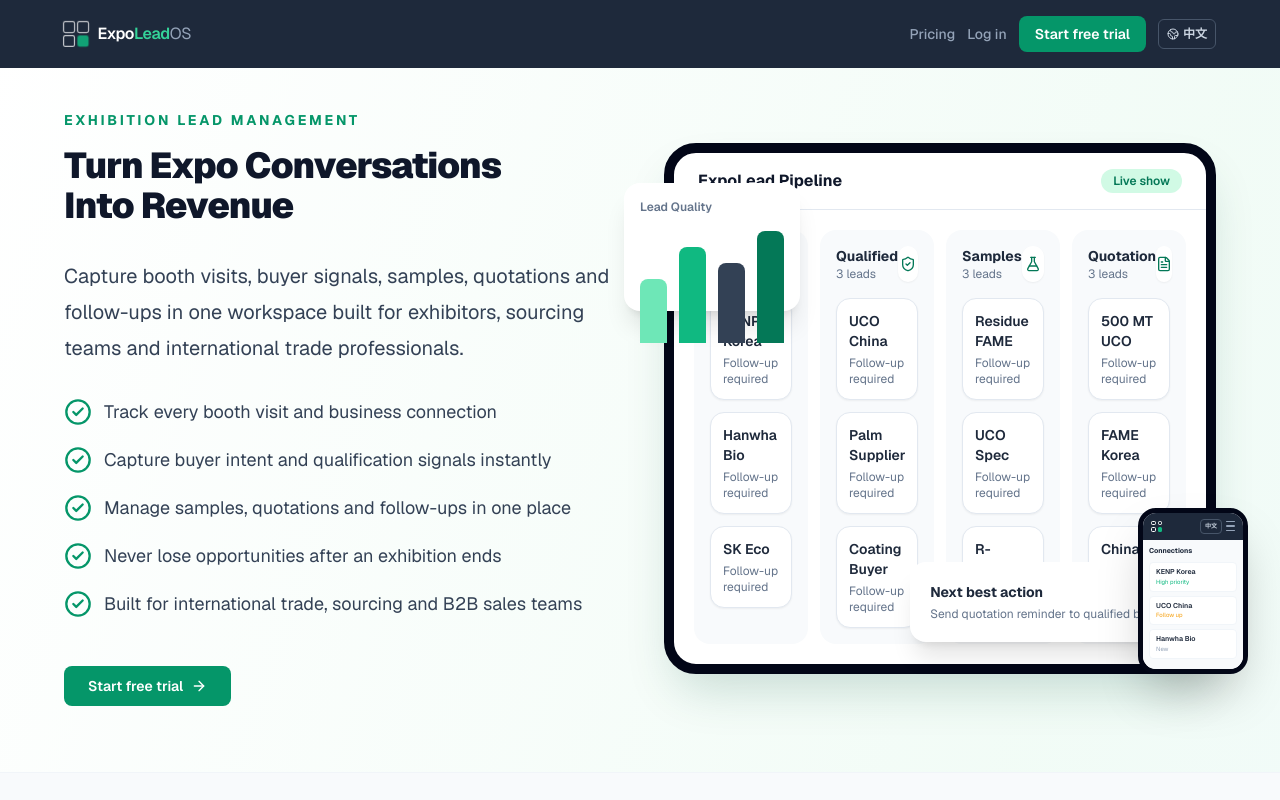
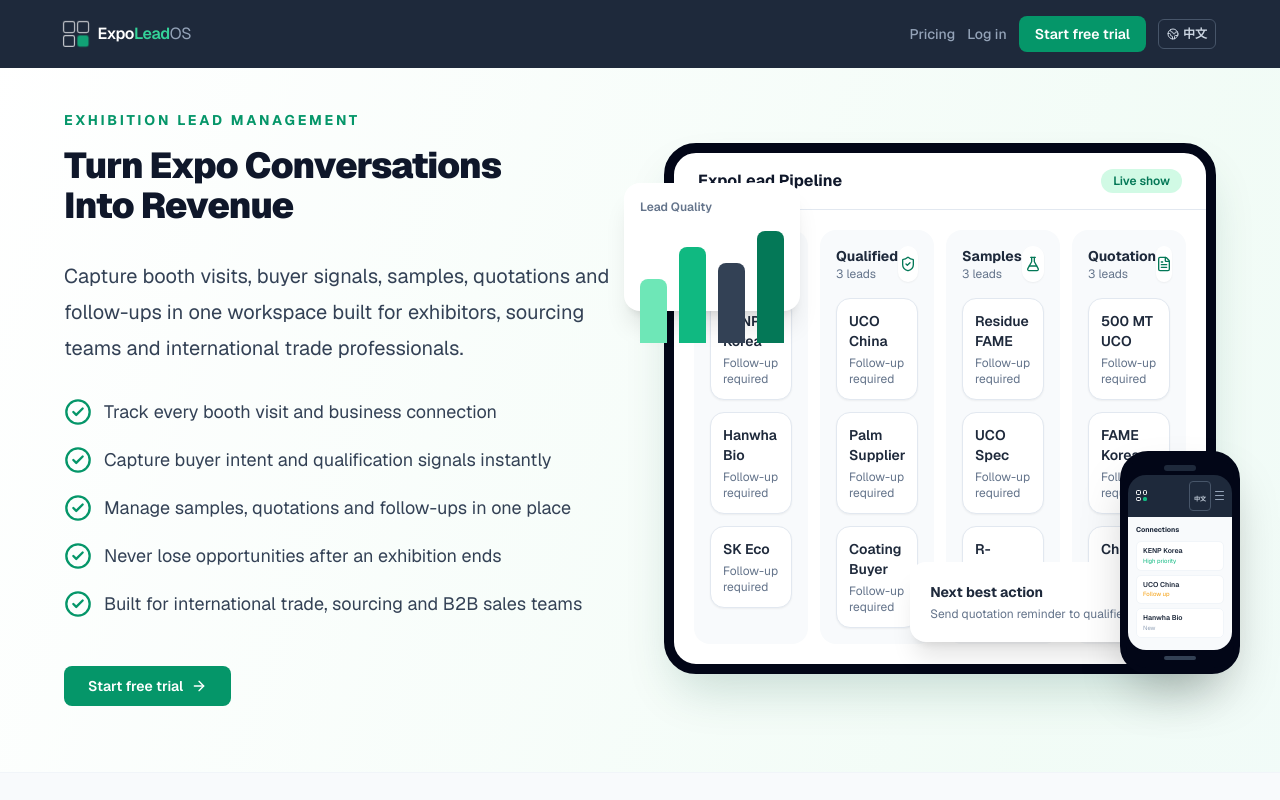
Before and after one commit to tradesoil-dev/expolead-os, a Next.js app: page / in a window 1280 px wide. Shown: the top 800 px of the page. Built offline with nearby package versions, Linux system fonts and the light colour scheme.

Commit message:
Fix phone mockup: proper phone frame with notch and home bar

```diff
--- a/app/page.tsx
+++ b/app/page.tsx
@@ -360,10 +360,17 @@
             <p className="mt-1 text-xs text-slate-500">{t.mockup.nextSub}</p>
           </div>
 
-          {/* Phone mockup — bottom right, overlapping */}
-          <div className="absolute bottom-0 -right-8 w-[110px]" style={{ zIndex: 10 }}>
-            <div className="rounded-[18px] border-[5px] border-slate-950 bg-white overflow-hidden shadow-2xl">
-              {/* Phone nav */}
+          {/* Phone mockup — bottom right */}
+          <div className="absolute bottom-0 -right-6 w-[120px]" style={{ zIndex: 10 }}>
+            {/* Phone outer shell */}
+            <div className="relative rounded-[28px] border-[6px] border-slate-950 bg-slate-950 shadow-2xl overflow-hidden" style={{ paddingBottom: 8 }}>
+              {/* Notch */}
+              <div className="flex justify-center pt-2 pb-1">
+                <div className="w-8 h-1.5 rounded-full bg-slate-800" />
+              </div>
+              {/* Screen */}
+              <div className="rounded-[18px] overflow-hidden mx-0.5">
+                {/* Nav bar */}
                 <div className="bg-slate-800 px-2 py-1.5 flex items-center justify-between">
                   <div className="grid grid-cols-2 gap-[2px] w-[11px] h-[11px] shrink-0">
                     <div className="rounded-[1.5px] border-[1.2px] border-white" />
@@ -372,7 +379,7 @@
                     <div className="rounded-[1.5px] bg-emerald-500" />
                   </div>
                   <div className="flex items-center gap-1">
-                  <div className="rounded border border-slate-600 px-1 py-0.5 flex items-center gap-0.5">
+                    <div className="rounded border border-slate-600 px-1 py-0.5">
                       <span className="text-[6px] font-semibold text-slate-300">中文</span>
                     </div>
                     <div className="flex flex-col gap-[3px]">
@@ -382,19 +389,24 @@
                     </div>
                   </div>
                 </div>
-              {/* Phone content */}
-              <div className="bg-slate-50 p-1.5">
+                {/* App content */}
+                <div className="bg-slate-50 px-2 py-2">
                   <p className="text-[7px] font-bold text-slate-800 mb-1.5">Connections</p>
                   {[
                     { name: "KENP Korea", label: "High priority", color: "#10b981" },
                     { name: "UCO China", label: "Follow up", color: "#f59e0b" },
                     { name: "Hanwha Bio", label: "New", color: "#94a3b8" },
                   ].map((item) => (
-                  <div key={item.name} className="bg-white border border-slate-100 rounded-[4px] px-1.5 py-1 mb-1">
+                    <div key={item.name} className="bg-white border border-slate-100 rounded-[5px] px-1.5 py-1 mb-1">
                       <p className="text-[7px] font-semibold text-slate-800">{item.name}</p>
                       <p className="text-[6px]" style={{ color: item.color }}>{item.label}</p>
                     </div>
                   ))}
+                </div>
+              </div>
+              {/* Home bar */}
+              <div className="flex justify-center pt-1.5">
+                <div className="w-8 h-1 rounded-full bg-slate-700" />
               </div>
             </div>
           </div>
```
Lines whose indentation alone changed are shown as unchanged.
